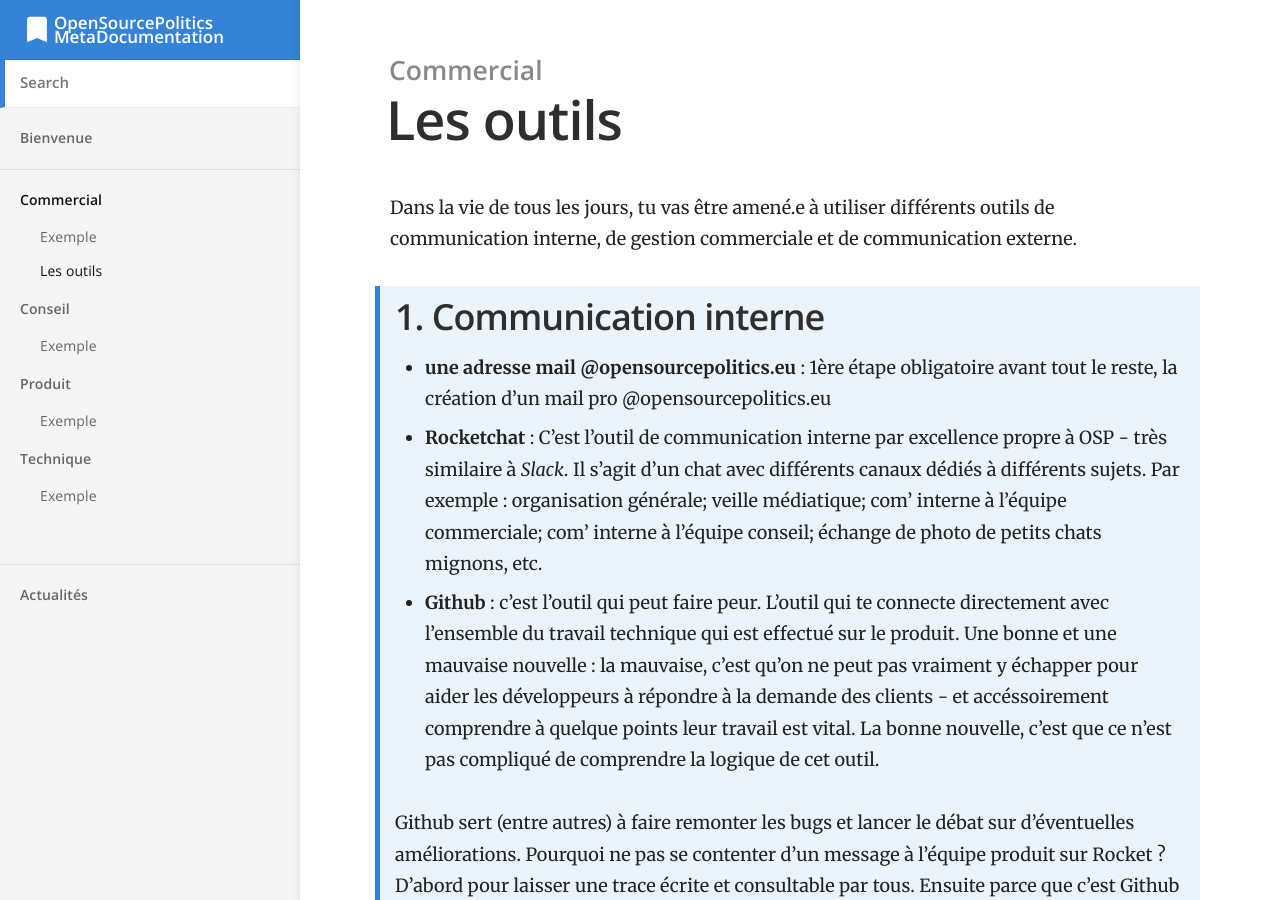
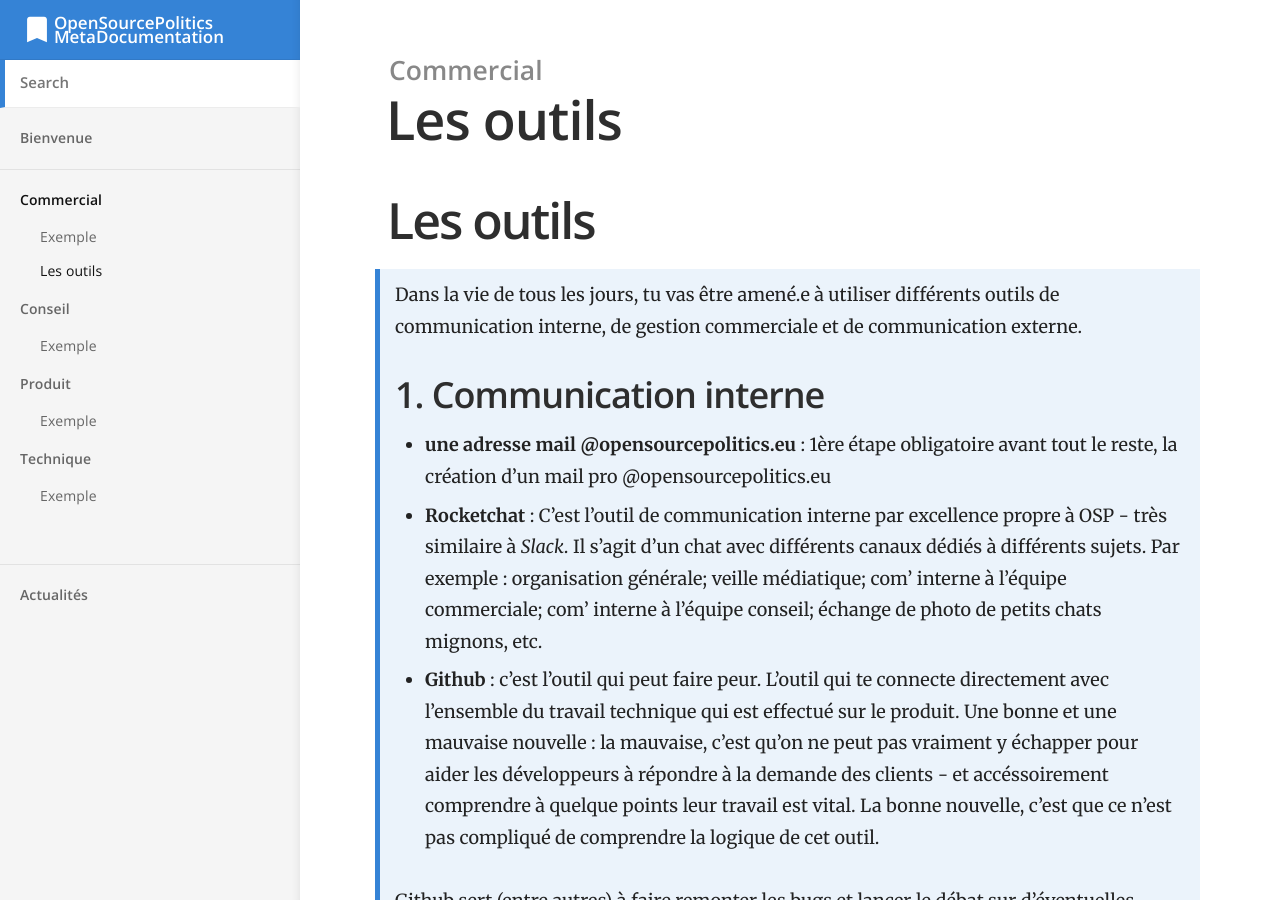
Before and after one commit to OpenSourcePolitics/osp-documentation, a Jekyll site: the page built from _docs/Les_outils.md, in a window 1280 px wide and 900 px high. Built offline with Jekyll 4.4.1, drawn with Linux system fonts in a browser that asks for light colours.

Commit message:
Update Les_outils.md

```diff
--- a/_docs/Les_outils.md
+++ b/_docs/Les_outils.md
@@ -3,6 +3,8 @@ title: Les outils
 category: Commercial
 order: 1
 ---
+# Les outils
+>
 Dans la vie de tous les jours, tu vas être amené.e à utiliser différents outils de communication interne, de gestion commerciale et de communication externe.
 >
 ## 1. Communication interne
@@ -24,7 +26,7 @@ Il faut se balader dans la démo en simulant l'action d'un administrateur. Ne pa
 >
 Pour apprendre à se servir de DECIDIM, cette exploration autonome a tout intérêt à être couplée avec une formation  directement sur le terrain lors de la formation d'un client.
 >
-**3. Communication externe**
+## 3. Communication externe
 >
 Actuellement, la communication externe est assurée principalement via Twitter (https://twitter.com/OpenSourcePol)  par Valentin Chaput et Virgile Déville.
 >
```
